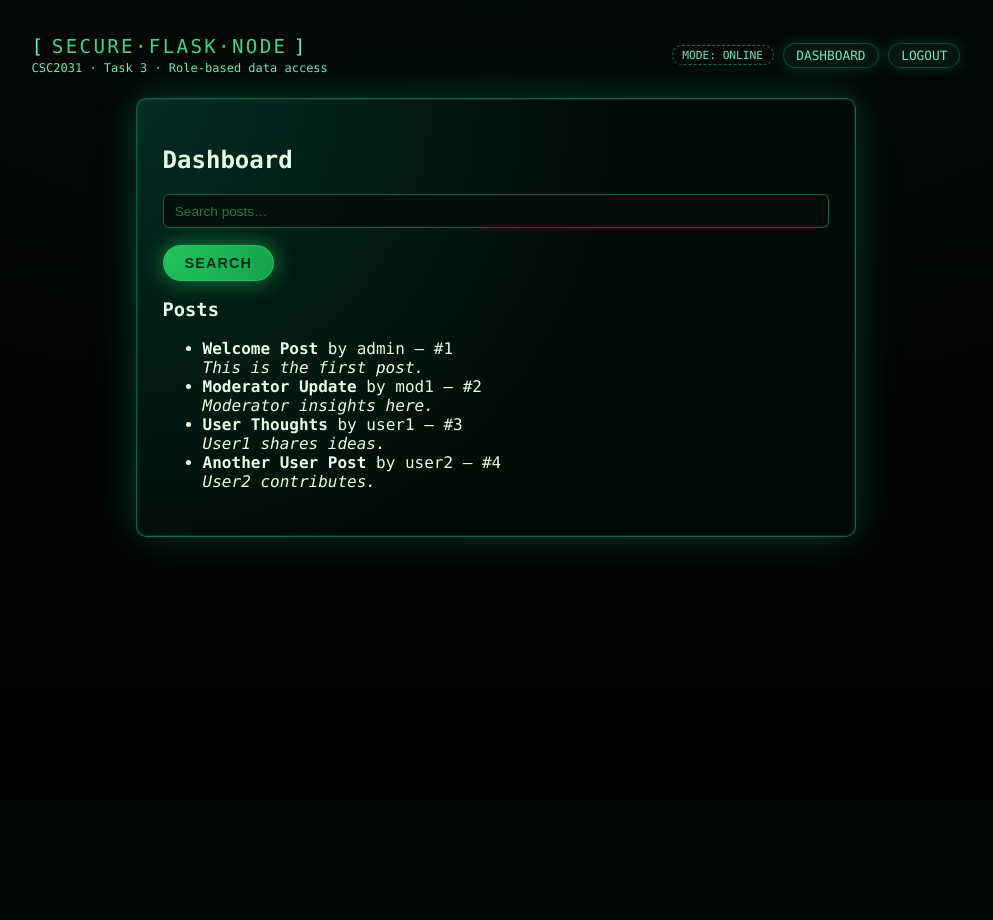
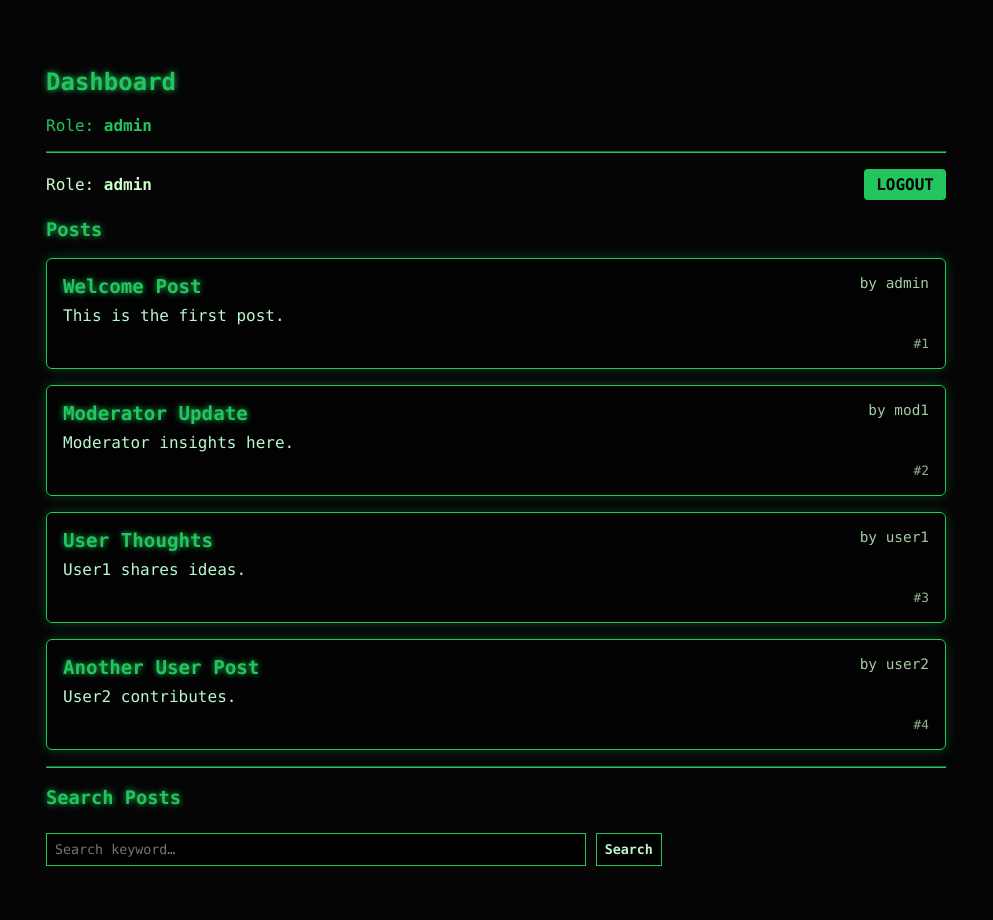
Before and after one commit to gabriel-k-erzah/CSC2031-Coursework-Task-3, a Flask app: page /dashboard in a window 1280 px wide. Shown: the whole page, without its empty margins (144-1137 px from the left). Before the commit the page ends 547 px from the top, so only its background shows below. Run offline with Flask 3, Linux system fonts and the light colour scheme; a user stored in the database is signed in.

Commit message:
added a script function, for a more "fun feel"

```diff
--- a/task-3/app/templates/base.html
+++ b/task-3/app/templates/base.html
@@ -1,415 +1,299 @@
 <!doctype html>
 <html lang="en">
 <head>
-    <meta charset="utf-8">
+    <meta charset="UTF-8">
     <title>{% block title %}Secure Data Access{% endblock %}</title>
+
     <style>
-        :root {
-            --bg: #020b06;
-            --bg-alt: #02140b;
-            --bg-card: #020f0a;
-            --grid-line: rgba(16, 185, 129, 0.06);
-            --accent: #22c55e;
-            --accent-soft: rgba(34, 197, 94, 0.15);
-            --accent-strong: rgba(74, 222, 128, 0.95);
-            --text: #e5ffe5;
-            --muted: #6ee7b7;
-            --danger: #f97373;
-            --success: #4ade80;
-            --border: rgba(16, 185, 129, 0.5);
-            --radius: 10px;
-            --shadow-soft: 0 0 40px rgba(16, 185, 129, 0.3);
+        /* =======================================================
+           HACKER GREEN THEME (GLOBAL)
+        ======================================================= */
+        body {
+            margin: 0;
+            padding: 0;
+            background: #050505;
+            font-family: Consolas, monospace;
+            color: #ccffcc;
         }
 
-        * {
-            box-sizing: border-box;
+        a {
+            color: #22c55e;
+            text-decoration: none;
         }
 
-        body {
-            margin: 0;
-            min-height: 100vh;
-            font-family: "JetBrains Mono", "Fira Code", Menlo, Monaco, Consolas, monospace;
-            background:
-                linear-gradient(to bottom, rgba(3, 7, 5, 0.95), rgba(0, 0, 0, 1)),
-                radial-gradient(circle at top, #064e3b, #020617 60%);
-            color: var(--text);
-            display: flex;
-            justify-content: center;
+        .container {
+            max-width: 900px;
+            margin: 2rem auto;
+            padding: 1rem;
         }
 
-        /* subtle scanline / grid hacker effect */
-        body::before {
-            content: "";
-            position: fixed;
-            inset: 0;
-            background-image:
-                linear-gradient(rgba(22, 163, 74, 0.07) 1px, transparent 1px),
-                linear-gradient(90deg, rgba(22, 163, 74, 0.05) 1px, transparent 1px);
-            background-size: 100% 2px, 3px 100%;
-            mix-blend-mode: soft-light;
-            opacity: 0.6;
-            pointer-events: none;
+        h1, h2, h3 {
+            color: #22c55e;
+            text-shadow: 0 0 6px #22c55e;
         }
 
-        .page-shell {
-            width: 100%;
-            max-width: 980px;
-            padding: 2.2rem 1.6rem 3rem;
-            display: flex;
-            flex-direction: column;
-            gap: 1.4rem;
-            position: relative;
-            z-index: 1;
-            animation: fadeIn 0.45s ease-out;
+        input[type="text"],
+        input[type="password"],
+        input[type="submit"],
+        input[type="search"] {
+            background: black;
+            border: 1px solid #22c55e;
+            color: #bbf7d0;
+            padding: 8px;
+            margin: 6px 0;
+            font-family: Consolas, monospace;
         }
 
-        header.app-header {
-            display: flex;
-            justify-content: space-between;
-            align-items: center;
-            gap: 1rem;
+        input[type="submit"] {
+            cursor: pointer;
+            font-weight: bold;
+            transition: 0.15s;
         }
 
-        .app-title {
-            display: flex;
-            flex-direction: column;
-            gap: 0.2rem;
+        input[type="submit"]:hover {
+            background: #22c55e;
+            color: black;
         }
 
-        .app-title-main {
-            font-size: 1.2rem;
-            letter-spacing: 0.12em;
-            text-transform: uppercase;
-            color: var(--accent-strong);
+        ul {
+            list-style: none;
+            padding-left: 0;
+        }
+
+        li {
+            margin-bottom: 6px;
+        }
+        /* LOGIN PAGE LAYOUT */
+.login-container {
+    width: 340px;
+    margin: 3rem auto;
+    padding: 1.5rem;
+    background: rgba(0,0,0,0.65);
+    border: 1px solid #22c55e;
+    border-radius: 6px;
+    box-shadow: 0 0 12px rgba(34,197,94,0.3);
+}
+
+.login-form .form-group {
+    display: flex;
+    flex-direction: column;
+    margin-bottom: 1rem;
+}
+
+.login-form label {
+    margin-bottom: 4px;
+    color: #22c55e;
+}
+
+    /* LOGIN BUTTON */
+    .login-btn {
+        width: 100%;
+        padding: 10px 16px;
+        background: black;
+        color: #bbf7d0;
+        border: 1px solid #22c55e;
+        border-radius: 4px;
+        font-weight: bold;
+        cursor: pointer;
+        text-transform: uppercase;
+        transition: 0.15s ease-out;
+    }
+
+    .login-btn:hover {
+        background: #22c55e;
+        color: black;
+        transform: translateY(-2px);
+        box-shadow: 0 0 14px rgba(34,197,94,0.8);
+    }
+
+    /* FLASH MESSAGES */
+    .flash-messages {
+        list-style: none;
+        padding: 0;
+        margin-bottom: 1rem;
+    }
+
+    .flash {
+        color: #ff7070;
+        text-shadow: 0 0 6px #ff7070;
+        font-size: 0.9rem;
+    }
+
+        /* =======================================================
+           PIXEL POPUP — EAZY-E STYLE
+        ======================================================= */
+        .eazy-popup {
+            position: fixed;
+            right: 1.2rem;
+            bottom: 1.2rem;
             display: flex;
             align-items: center;
             gap: 0.4rem;
+            padding: 0.4rem 0.6rem;
+            background: rgba(0, 0, 0, 0.88);
+            border: 1px solid #22c55e;
+            border-radius: 6px;
+            box-shadow: 0 0 16px rgba(34, 197, 94, 0.7);
+            opacity: 0;
+            transform: scale(0.7) translateY(10px);
+            pointer-events: none;
+            transition: opacity 0.18s ease-out,
+                        transform 0.18s ease-out;
+            z-index: 9999;
         }
 
-        .logo-bracket {
-            color: var(--muted);
+        .eazy-popup.show {
+            opacity: 1;
+            transform: scale(1) translateY(0);
         }
 
-        .app-title-sub {
-            font-size: 0.75rem;
-            color: var(--muted);
+        .eazy-sprite {
+            width: 140px;   /* Was 64px */
+            height: 140px;  /* Massive pixel man */
+            image-rendering: pixelated;
+            border: 1px solid rgba(34, 197, 94, 0.5);
+            border-radius: 4px;
         }
 
-        nav.app-nav {
-            display: flex;
-            gap: 0.6rem;
-            align-items: center;
-            font-size: 0.8rem;
+        .eazy-text {
+            font-size: 0.9rem;
+            font-weight: bold;
+            color: #bbf7d0;
+            text-transform: lowercase;
+            letter-spacing: 0.5px;
         }
 
-        nav.app-nav a {
-            color: var(--muted);
-            text-decoration: none;
-            padding: 0.25rem 0.75rem;
-            border-radius: 999px;
-            border: 1px solid rgba(16, 185, 129, 0.3);
-            background: rgba(6, 95, 70, 0.18);
-            box-shadow: 0 0 15px rgba(16, 185, 129, 0.25);
-            transition: all 0.15s ease-out;
-        }
+        /* ============= POST CARDS ============= */
+    .post-list {
+        display: flex;
+        flex-direction: column;
+        gap: 1rem;
+    }
 
-        nav.app-nav a:hover {
-            color: var(--accent-strong);
-            border-color: rgba(45, 212, 191, 0.8);
-            background: rgba(6, 78, 59, 0.7);
-            transform: translateY(-1px);
-        }
+    .post-card {
+        background: rgba(0, 0, 0, 0.65);
+        border: 1px solid #22c55e;
+        padding: 1rem;
+        border-radius: 6px;
+        box-shadow: 0 0 12px rgba(34, 197, 94, 0.3);
+        transition: transform 0.12s ease-out, box-shadow 0.12s ease-out;
+    }
 
-        .pill-compact {
-            padding: 0.15rem 0.6rem;
-            border-radius: 999px;
-            border: 1px dashed rgba(16, 185, 129, 0.6);
-            color: var(--muted);
-            font-size: 0.7rem;
-            text-transform: uppercase;
-        }
+    .post-card:hover {
+        transform: translateY(-3px);
+        box-shadow: 0 0 18px rgba(34, 197, 94, 0.55);
+    }
 
-        main.app-main {
-            display: flex;
-            justify-content: center;
-        }
+    .post-header {
+        display: flex;
+        justify-content: space-between;
+        margin-bottom: 0.4rem;
+    }
 
-        .card {
-            width: 100%;
-            max-width: 720px;
-            background: radial-gradient(circle at top left, #022c22, #020b06 60%);
-            border-radius: var(--radius);
-            padding: 1.7rem 1.6rem 1.8rem;
-            border: 1px solid var(--border);
-            box-shadow: var(--shadow-soft);
-            position: relative;
-            overflow: hidden;
-        }
+    .post-title {
+        font-size: 1.2rem;
+        font-weight: bold;
+        color: #22c55e;
+        text-shadow: 0 0 6px #22c55e;
+    }
 
-        .card::before {
-            content: "";
-            position: absolute;
-            inset: 0;
-            border-radius: inherit;
-            border: 1px solid rgba(16, 185, 129, 0.22);
-            opacity: 0.7;
-            pointer-events: none;
-        }
+    .post-author {
+        font-size: 0.9rem;
+        opacity: 0.8;
+    }
 
-        .card-header {
-            margin-bottom: 1.1rem;
-        }
+    .post-content {
+        color: #bbf7d0;
+        margin: 0.5rem 0;
+        white-space: pre-wrap;
+    }
 
-        .card-header h2 {
-            margin: 0;
-            font-size: 1.25rem;
-            font-weight: 600;
-            color: var(--accent-strong);
-        }
+    .post-footer {
+        margin-top: 0.5rem;
+        text-align: right;
+    }
 
-        .card-header p {
-            margin: 0.35rem 0 0;
-            font-size: 0.85rem;
-            color: var(--muted);
-        }
+    .post-id {
+        font-size: 0.8rem;
+        opacity: 0.7;
+    }
 
-        form {
-            display: flex;
-            flex-direction: column;
-            gap: 0.75rem;
-        }
+        /* Dashboard top bar */
+    .dash-top {
+        display: flex;
+        justify-content: space-between;
+        align-items: center;
+        margin-bottom: 1rem;
+    }
 
-        .form-row {
-            display: flex;
-            flex-direction: column;
-            gap: 0.25rem;
-        }
+    /* Logout button styling */
+    .logout-btn {
+        padding: 6px 12px;
+        background: #22c55e;
+        color: black;
+        border-radius: 4px;
+        font-weight: bold;
+        transition: 0.15s ease-out;
+        text-transform: uppercase;
+    }
 
-        label {
-            font-size: 0.8rem;
-            color: var(--muted);
-            text-transform: uppercase;
-            letter-spacing: 0.08em;
-        }
+    .logout-btn:hover {
+        background: #16a34a;
+        box-shadow: 0 0 10px rgba(34, 197, 94, 0.6);
+    }
 
-        input[type="text"],
-        input[type="password"] {
-            padding: 0.55rem 0.7rem;
-            border-radius: 6px;
-            border: 1px solid rgba(16, 185, 129, 0.5);
-            background: rgba(3, 16, 10, 0.9);
-            color: var(--text);
-            font-size: 0.85rem;
-            outline: none;
-            transition: all 0.15s ease-out;
-        }
-
-        input[type="text"]::placeholder,
-        input[type="password"]::placeholder {
-            color: rgba(74, 222, 128, 0.5);
-        }
-
-        input[type="text"]:focus,
-        input[type="password"]:focus {
-            border-color: var(--accent);
-            box-shadow: 0 0 12px rgba(34, 197, 94, 0.8);
-            background: rgba(2, 24, 16, 0.95);
-        }
-
-        button,
-        input[type="submit"] {
-            margin-top: 0.3rem;
-            padding: 0.55rem 1.3rem;
-            border-radius: 999px;
-            border: 1px solid rgba(34, 197, 94, 0.9);
-            background: radial-gradient(circle at top left, #22c55e, #16a34a);
-            color: #022c22;
-            font-weight: 600;
-            font-size: 0.9rem;
-            cursor: pointer;
-            align-self: flex-start;
-            box-shadow: 0 0 22px rgba(34, 197, 94, 0.6);
-            text-transform: uppercase;
-            letter-spacing: 0.08em;
-            transform: translateY(0);
-            transition: all 0.12s ease-out;
-        }
-
-        button:hover,
-        input[type="submit"]:hover {
-            transform: translateY(-1px) scale(1.01);
-            box-shadow: 0 0 30px rgba(34, 197, 94, 0.9);
-        }
-
-        button:active,
-        input[type="submit"]:active {
-            transform: translateY(1px) scale(0.99);
-            box-shadow: 0 0 16px rgba(34, 197, 94, 0.8);
-        }
-
-        /* Flash messages */
-        .flash-messages {
-            list-style: none;
-            padding: 0;
-            margin: 0 0 0.8rem;
-            display: flex;
-            flex-direction: column;
-            gap: 0.35rem;
-        }
-
-        .flash {
-            padding: 0.4rem 0.7rem;
-            border-radius: 6px;
-            font-size: 0.8rem;
-        }
-
-        .flash.error {
-            background: rgba(239, 68, 68, 0.12);
-            border: 1px solid rgba(248, 113, 113, 0.7);
-            color: var(--danger);
-        }
-
-        .flash.success {
-            background: rgba(34, 197, 94, 0.12);
-            border: 1px solid rgba(34, 197, 94, 0.7);
-            color: var(--success);
-        }
-
-        .section-header {
-            display: flex;
-            justify-content: space-between;
-            align-items: center;
-            margin: 1rem 0 0.5rem;
-        }
-
-        .section-header h3 {
-            margin: 0;
-            font-size: 0.95rem;
-            text-transform: uppercase;
-            letter-spacing: 0.07em;
-        }
-
-        .tag {
-            font-size: 0.7rem;
-            padding: 0.15rem 0.55rem;
-            border-radius: 999px;
-            border: 1px solid rgba(16, 185, 129, 0.7);
-            color: var(--muted);
-            text-transform: uppercase;
-        }
-
-        .posts-list {
-            list-style: none;
-            padding: 0;
-            margin: 0.1rem 0 0;
-            display: flex;
-            flex-direction: column;
-            gap: 0.55rem;
-        }
-
-        .post-item {
-            padding: 0.55rem 0.7rem;
-            border-radius: 6px;
-            background: rgba(1, 18, 11, 0.95);
-            border: 1px solid rgba(16, 185, 129, 0.4);
-        }
-
-        .post-title-row {
-            display: flex;
-            justify-content: space-between;
-            gap: 0.5rem;
-            font-size: 0.85rem;
-        }
-
-        .post-title {
-            font-weight: 600;
-            color: var(--accent-strong);
-        }
-
-        .post-meta {
-            font-size: 0.72rem;
-            color: var(--muted);
-        }
-
-        .post-content {
-            margin-top: 0.35rem;
-            font-size: 0.8rem;
-            color: #bbf7d0;
-        }
-
-        .search-row {
-            display: flex;
-            gap: 0.5rem;
-            align-items: center;
-            margin-bottom: 0.4rem;
-        }
-
-        .search-row input[type="text"] {
-            flex: 1;
-        }
-
-        .subtle {
-            font-size: 0.75rem;
-            color: var(--muted);
-        }
-
-        code {
-            background: rgba(21, 128, 61, 0.32);
-            border-radius: 4px;
-            padding: 0.05rem 0.25rem;
-            font-size: 0.78rem;
-        }
-
-        @keyframes fadeIn {
-            from {
-                opacity: 0;
-                transform: translateY(8px);
-            }
-            to {
-                opacity: 1;
-                transform: translateY(0);
-            }
-        }
-
-        @media (max-width: 640px) {
-            .page-shell {
-                padding: 1.6rem 1rem 2.2rem;
-            }
-            .card {
-                padding: 1.4rem 1.1rem 1.5rem;
-            }
-        }
     </style>
 </head>
+
 <body>
-    <div class="page-shell">
-        <header class="app-header">
-            <div class="app-title">
-                <div class="app-title-main">
-                    <span class="logo-bracket">[</span>
-                    SECURE·FLASK·NODE
-                    <span class="logo-bracket">]</span>
-                </div>
-                <div class="app-title-sub">
-                    CSC2031 · Task 3 · Role-based data access
-                </div>
-            </div>
-            <nav class="app-nav">
-                <span class="pill-compact">MODE: ONLINE</span>
-                {% if session.get('user_id') %}
-                    <a href="{{ url_for('main.dashboard') }}">DASHBOARD</a>
-                    <a href="{{ url_for('main.logout') }}">LOGOUT</a>
-                {% else %}
-                    <a href="{{ url_for('main.login') }}">LOGIN</a>
-                {% endif %}
-            </nav>
-        </header>
 
-        <main class="app-main">
-            <div class="card">
-                {% block content %}{% endblock %}
-            </div>
-        </main>
-    </div>
+<div class="container">
+    {% block content %}{% endblock %}
+</div>
+
+<!-- =======================================================
+     EAZY POPUP HTML
+======================================================= -->
+<div id="eazy-popup" class="eazy-popup">
+    <img src="{{ url_for('static', filename='img/eazy_pixel.png') }}"
+         class="eazy-sprite" alt="pixel homie">
+    <span class="eazy-text">hell yeah</span>
+</div>
+
+
+<!-- =======================================================
+     EAZY POPUP SCRIPT
+======================================================= -->
+<script>
+(function() {
+    const popup = document.getElementById('eazy-popup');
+    if (!popup) return;
+
+    let active = false;
+
+    function showEazy() {
+        if (active) return;
+        active = true;
+        popup.classList.add('show');
+
+        setTimeout(() => {
+            popup.classList.remove('show');
+            active = false;
+        }, 1600);
+    }
+
+    // expose globally so other pages/scripts can call it if needed
+    window.showEazy = showEazy;
+
+    // ALWAYS available — random 50% chance on any page
+    window.addEventListener('load', () => {
+        if (Math.random() < 0.5) {
+            setTimeout(showEazy, 600);
+        }
+    });
+
+})();
+</script>
+
 </body>
 </html>
--- a/task-3/app/templates/dashboard.html
+++ b/task-3/app/templates/dashboard.html
@@ -1,44 +1,71 @@
-<!-- app/templates/dashboard.html -->
 {% extends "base.html" %}
-{% block title %}Dashboard{% endblock %}
+{% block content %}
 
-{% block content %}
-  <h2>Dashboard</h2>
+<h2>Dashboard</h2>
 
-  <!-- Search -->
-  <form method="POST" novalidate style="margin-bottom:1rem;">
-    <input type="text" name="search" placeholder="Search posts…" />
-    <button type="submit">Search</button>
-  </form>
+<p style="color:#22c55e;">Role: <strong>{{ session['role'] }}</strong></p>
 
-  <!-- Posts (role-based) -->
-  <h3>Posts</h3>
-  <ul>
-    {% if mode in ["admin_full", "user_own"] %}
-      {% for p in posts %}
-        <li>
-          <strong>{{ p.title }}</strong> by {{ p.author }} — #{{ p.id }}<br>
-          <em>{{ p.content }}</em>
-        </li>
-      {% endfor %}
-    {% elif mode == "mod_limited" %}
-      {% for p in posts %}
-        <li><strong>{{ p.title }}</strong> by {{ p.author }} — #{{ p.id }}</li>
-      {% endfor %}
-    {% endif %}
-  </ul>
+<hr style="border-color:#22c55e; margin: 1rem 0;">
 
-  <!-- Search results -->
-  {% if results is not none %}
-    <h3>Search Results</h3>
-    {% if results|length == 0 %}<p>No matches.</p>{% endif %}
-    <ul>
-      {% for r in results %}
-        <li>
-          <strong>{{ r.title }}</strong> by {{ r.author }} — #{{ r.id }}<br>
-          <em>{{ r.content }}</em>
-        </li>
-      {% endfor %}
-    </ul>
-  {% endif %}
+
+<div class="dash-top">
+    <span>Role: <strong>{{ session['role'] }}</strong></span>
+    <a class="logout-btn" href="{{ url_for('main.logout') }}">Logout</a>
+</div>
+
+<h3>Posts</h3>
+
+{% if posts %}
+<div class="post-list">
+    {% for p in posts %}
+        <div class="post-card">
+            <div class="post-header">
+                <span class="post-title">{{ p.title }}</span>
+                <span class="post-author">by {{ p.author }}</span>
+            </div>
+
+            {% if mode != 'mod_limited' %}
+                <p class="post-content">{{ p.content }}</p>
+            {% endif %}
+
+            <div class="post-footer">
+                <span class="post-id">#{{ p.id }}</span>
+            </div>
+        </div>
+    {% endfor %}
+</div>
+{% else %}
+    <p style="color:#94ff94;">No posts available.</p>
+{% endif %}
+
+<hr style="border-color:#22c55e; margin: 1rem 0;">
+
+<h3>Search Posts</h3>
+<form method="POST">
+    <input type="search" name="search" placeholder="Search keyword…" style="width: 60%;">
+    <input type="submit" value="Search">
+</form>
+
+{% if results %}
+    <h3 style="margin-top:1.5rem;">Search Results</h3>
+
+    <div class="post-list">
+        {% for r in results %}
+            <div class="post-card">
+                <div class="post-header">
+                    <span class="post-title">{{ r.title }}</span>
+                    <span class="post-author">by {{ r.author }}</span>
+                </div>
+
+                <p class="post-content">{{ r.content }}</p>
+
+                <div class="post-footer">
+                    <span class="post-id">#{{ r.id }}</span>
+                </div>
+            </div>
+        {% endfor %}
+    </div>
+
+{% endif %}
+
 {% endblock %}
--- a/task-3/app/templates/login.html
+++ b/task-3/app/templates/login.html
@@ -29,7 +29,7 @@
         <input id="password" type="password" name="password" placeholder="Enter password" required>
       </div>
 
-      <button type="submit">Login</button>
+      <button type="submit" class="login-btn">Login</button>
     </form>
   </div>
 {% endblock %}
```
Also changed, not shown: task-3/app.db (added), task-3/app/static/img/eazy_pixel.png (added), 1 other file.
